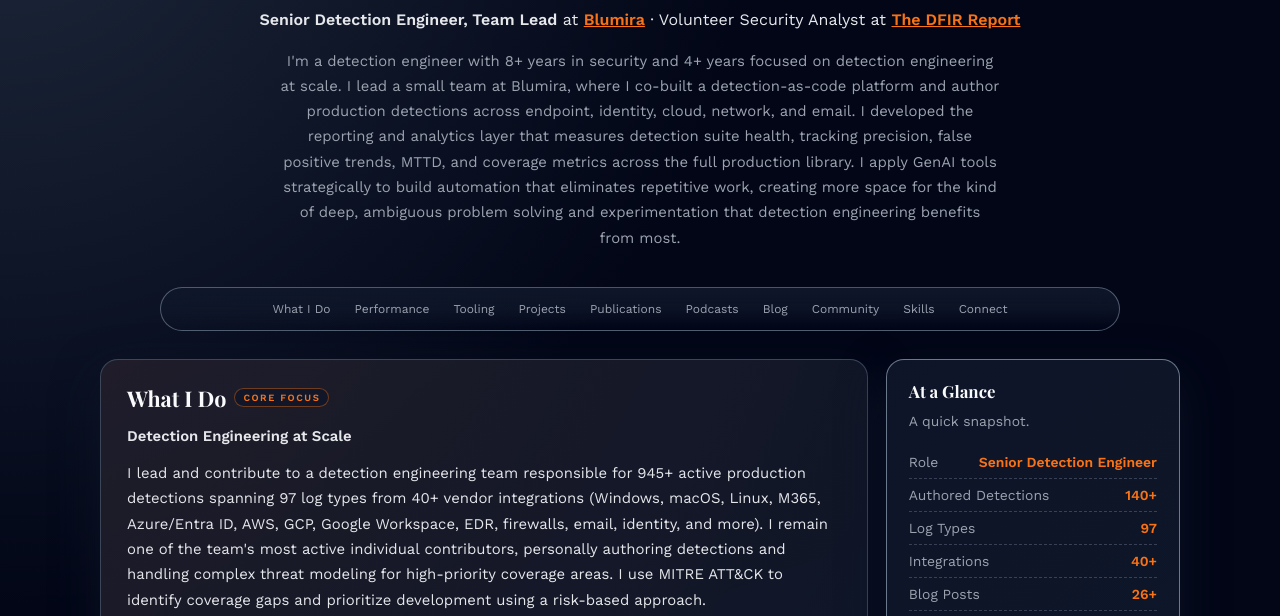
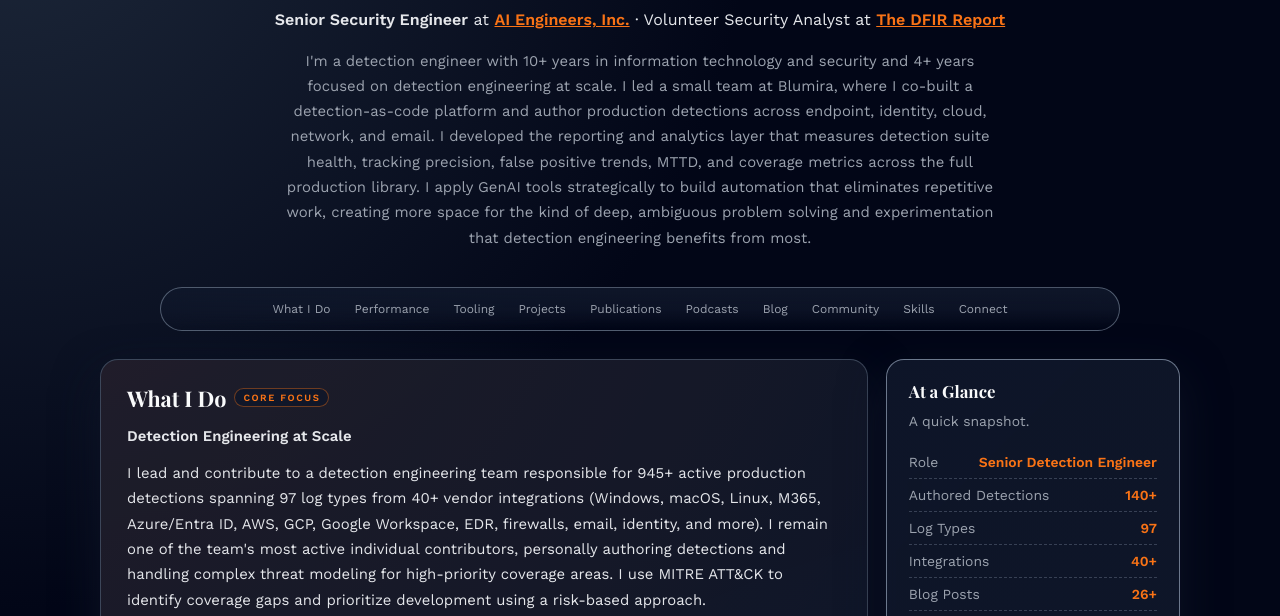
Before and after one commit to JOGit91/JOGit91.github.io, a plain HTML site: page index.html in a window 1280 px wide. Shown: the part 145-761 px from the top of the page. Drawn offline with nearby package versions, Linux system fonts and the light colour scheme.

Commit message:
Update index.html

```diff
--- a/index.html
+++ b/index.html
@@ -4,7 +4,7 @@
   <meta charset="UTF-8">
   <meta name="viewport" content="width=device-width, initial-scale=1.0">
   <title>Jake Ouellette — Senior Detection Engineer</title>
-  <meta name="description" content="Senior Detection Engineer & Team Lead at Blumira. Building, measuring, and improving detection systems at scale.">
+  <meta name="description" content="Senior Security Engineer at AI Engineers, Inc.. Building, measuring, and improving detection systems at scale.">
   <link rel="preconnect" href="https://fonts.googleapis.com">
   <link rel="preconnect" href="https://fonts.gstatic.com" crossorigin>
   <link href="https://fonts.googleapis.com/css2?family=Playfair+Display:wght@700&family=Work+Sans:wght@400;600&display=swap" rel="stylesheet">
@@ -17,10 +17,10 @@
   <header>
     <h1>Jake <span class="accent">Ouellette</span></h1>
     <p class="subtitle">
-      <strong>Senior Detection Engineer, Team Lead</strong> at <a href="https://www.blumira.com">Blumira</a> · Volunteer Security Analyst at <a href="https://thedfirreport.com">The DFIR Report</a>
+      <strong>Senior Security Engineer</strong> at <a href="https://www.aiengineers.com/">AI Engineers, Inc.</a> · Volunteer Security Analyst at <a href="https://thedfirreport.com">The DFIR Report</a>
     </p>
     <p class="tagline">
-      I'm a detection engineer with 8+ years in security and 4+ years focused on detection engineering at scale. I lead a small team at Blumira, where I co-built a detection-as-code platform and author production detections across endpoint, identity, cloud, network, and email. I developed the reporting and analytics layer that measures detection suite health, tracking precision, false positive trends, MTTD, and coverage metrics across the full production library. I apply GenAI tools strategically to build automation that eliminates repetitive work, creating more space for the kind of deep, ambiguous problem solving and experimentation that detection engineering benefits from most.
+      I'm a detection engineer with 10+ years in information technology and security and 4+ years focused on detection engineering at scale. I led a small team at Blumira, where I co-built a detection-as-code platform and author production detections across endpoint, identity, cloud, network, and email. I developed the reporting and analytics layer that measures detection suite health, tracking precision, false positive trends, MTTD, and coverage metrics across the full production library. I apply GenAI tools strategically to build automation that eliminates repetitive work, creating more space for the kind of deep, ambiguous problem solving and experimentation that detection engineering benefits from most.
     </p>
   </header>
 
```
